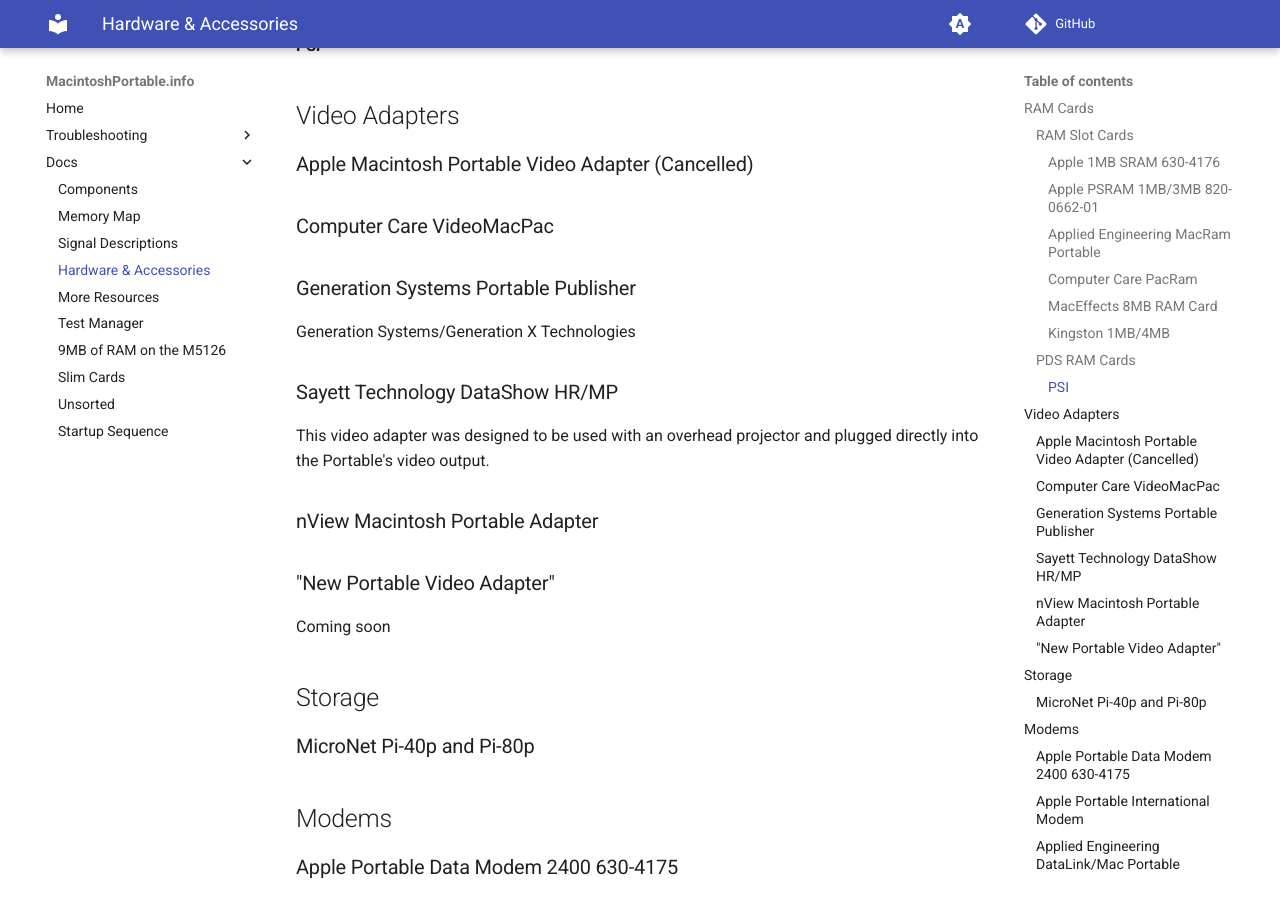
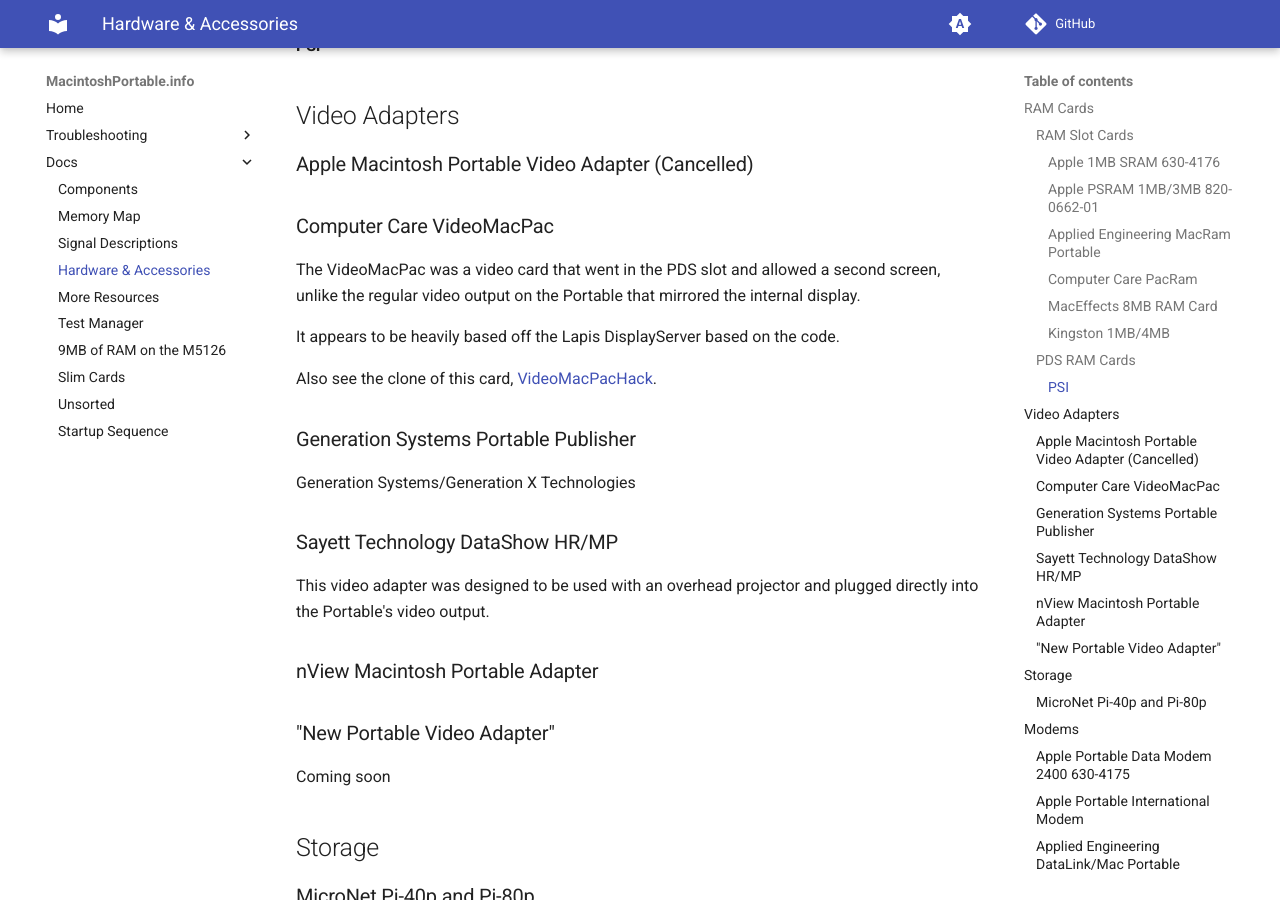
Before and after one commit to rezafouladian/MacintoshPortable, an MkDocs documentation site: the page built from docs/HardwareAndAccessories.md, in a window 1280 px wide and 900 px high, scrolled down 722 px. Built offline with MkDocs 1.6.1 and Material for MkDocs 9.7.7, drawn with Linux system fonts in a browser that asks for light colours; comment, search, counter and statistics services are not loaded.

Commit message:
Add more VideoMacPac info

```diff
--- a/docs/HardwareAndAccessories.md
+++ b/docs/HardwareAndAccessories.md
@@ -29,6 +29,11 @@ Model: KTA-1000/MP (1MB) or KTA-4000/MP (4MB)
 ### Apple Macintosh Portable Video Adapter (Cancelled)
 
 ### Computer Care VideoMacPac
+The VideoMacPac was a video card that went in the PDS slot and allowed a second screen, unlike the regular video output on the Portable that mirrored the internal display.
+
+It appears to be heavily based off the Lapis DisplayServer based on the code.
+
+Also see the clone of this card, [VideoMacPacHack](https://github.com/apmcpherson/VideoMacPacHack/).
 
 ### Generation Systems Portable Publisher
 Generation Systems/Generation X Technologies
```
